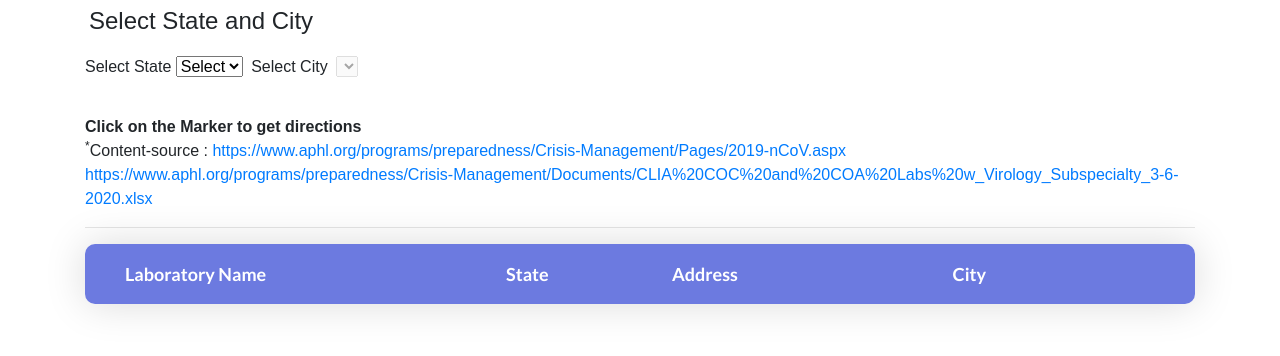
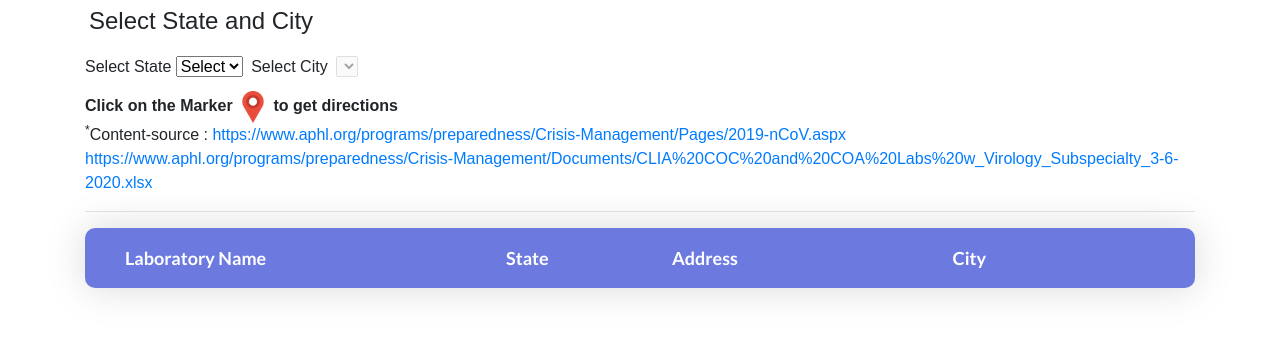
Before and after one commit to rbgautam/COVID_LABS, a Flask app: page / in a window 1280 px wide. Shown: the part 444-800 px from the top of the page. Run offline with Flask 2, Linux system fonts and the light colour scheme; lists and menus that the app fills with data are empty; some libraries are stand-ins or nearby versions.

Commit message:
added marker image

```diff
--- a/templates/search.html
+++ b/templates/search.html
@@ -57,8 +57,8 @@
         </p>
         </fieldset>
     </form>
-    <br/>
-    <b>Click on the Marker to get directions</b></br>
+
+    <b class="p2">Click on the Marker <img src="/static/images/map-marker.png" alt="Image"> to get directions</b></br>
     <sup>*</sup>Content-source : <a target='_new' href= 'https://www.aphl.org/programs/preparedness/Crisis-Management/Pages/2019-nCoV.aspx'>https://www.aphl.org/programs/preparedness/Crisis-Management/Pages/2019-nCoV.aspx</a> <br/>
     <a href= 'https://www.aphl.org/programs/preparedness/Crisis-Management/Documents/CLIA%20COC%20and%20COA%20Labs%20w_Virology_Subspecialty_3-6-2020.xlsx'>https://www.aphl.org/programs/preparedness/Crisis-Management/Documents/CLIA%20COC%20and%20COA%20Labs%20w_Virology_Subspecialty_3-6-2020.xlsx</a>
     <br/>
```
Also changed, not shown: static/images/map-marker.png (added).
